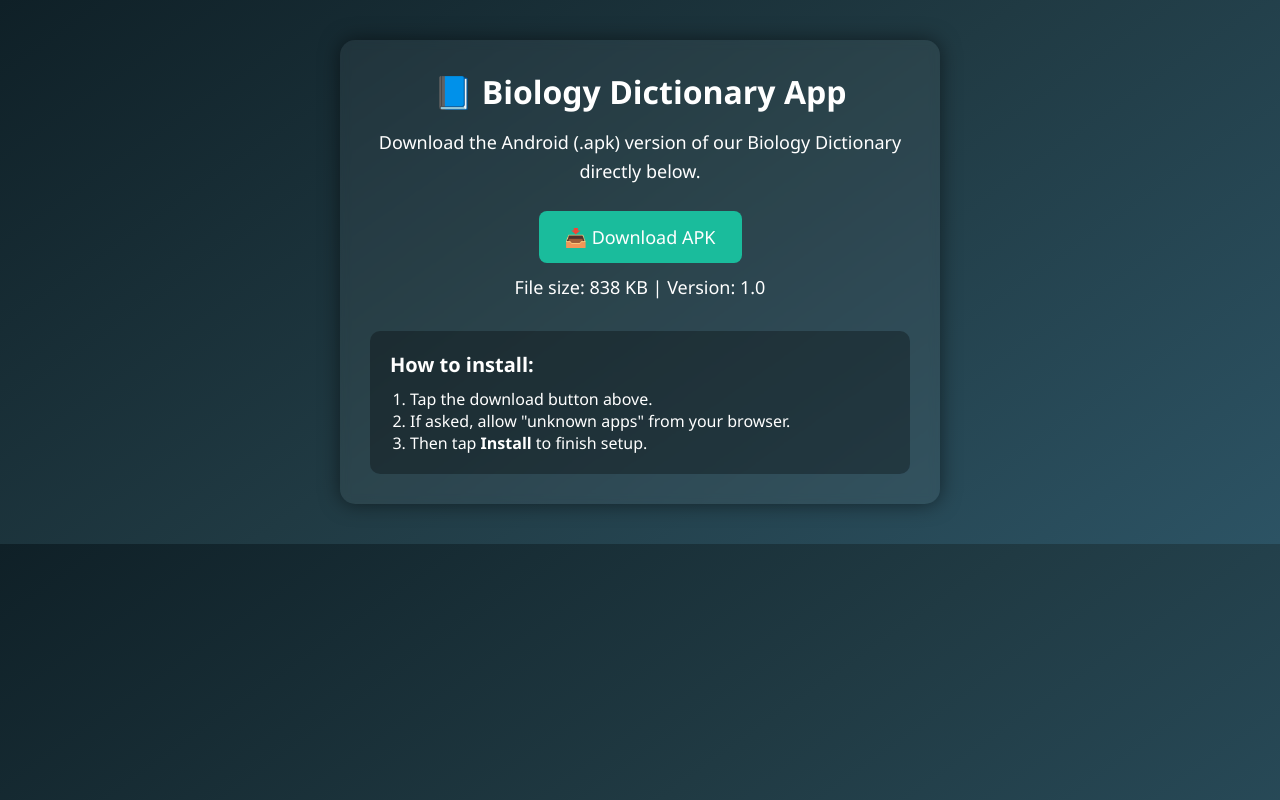
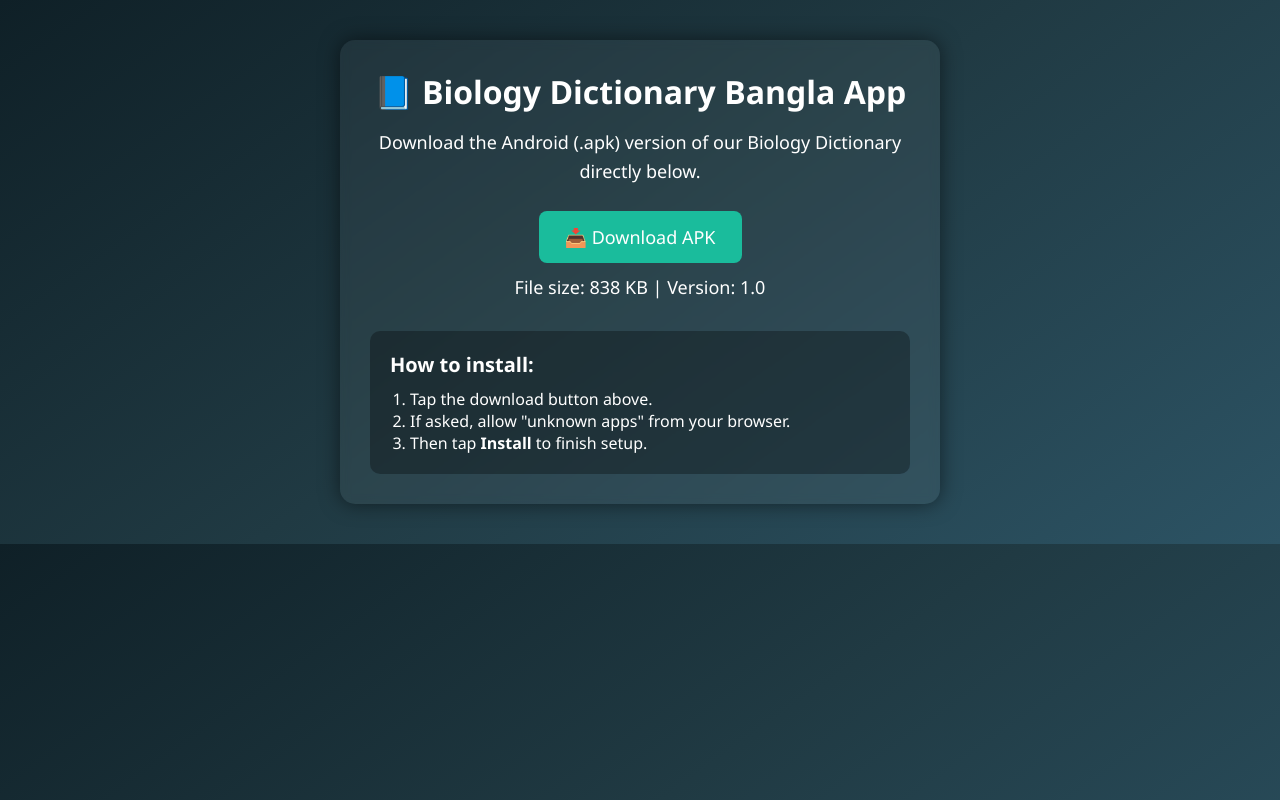
Before and after one commit to Alimulazad/dictionary-apk, a plain HTML site: page index.html in a window 1280 px wide. Drawn offline with Linux system fonts and the light colour scheme.

Commit message:
Update index.html

```diff
--- a/index.html
+++ b/index.html
@@ -67,7 +67,7 @@
 </head>
 <body>
   <div class="container">
-    <h1>📘 Biology Dictionary App</h1>
+    <h1>📘 Biology Dictionary Bangla App</h1>
     <p>Download the Android (.apk) version of our Biology Dictionary directly below.</p>
     <a class="download-btn" href="biology-dictionary.apk" download>📥 Download APK</a>
     <p style="margin-top: 10px;">File size: 838 KB | Version: 1.0</p>
```
